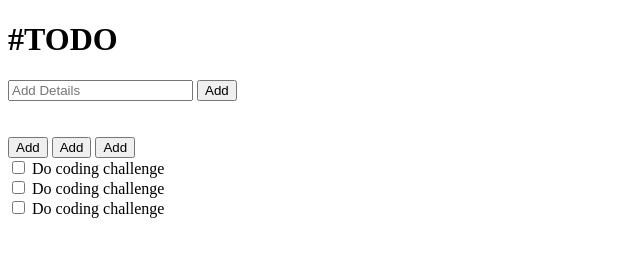
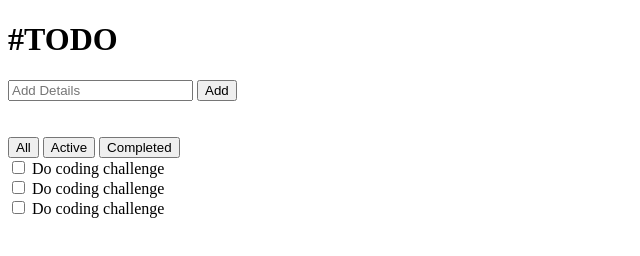
Before and after one commit to sankalp211/W1A, a plain HTML site: page index.html in a window 1280 px wide. Shown: the whole page, without its empty margins (0-640 px from the left). Drawn offline with Linux system fonts and the light colour scheme.

Commit message:
Update index.html

```diff
--- a/index.html
+++ b/index.html
@@ -12,9 +12,9 @@
     <input type="button" value="Add" /><br /><br /><br />
 
     <div>
-    <input type="button" value="Add" />
-    <input type="button" value="Add" />
-    <input type="button" value="Add" />
+    <input type="button" value="All" />
+    <input type="button" value="Active" />
+    <input type="button" value="Completed" />
     </div>
 
     <input type="checkbox" id="item1" name="item1" />
```
